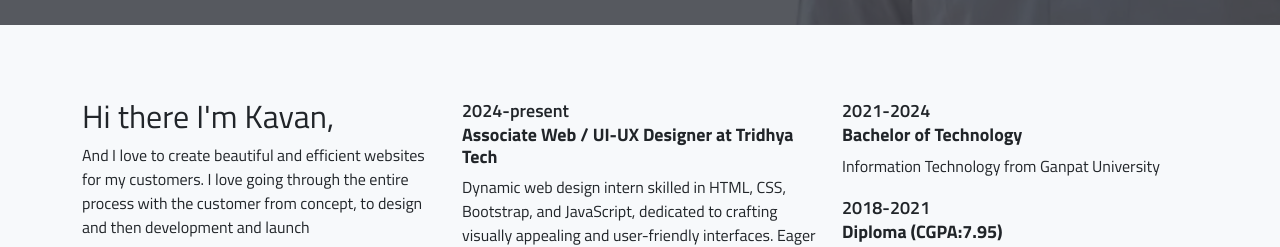
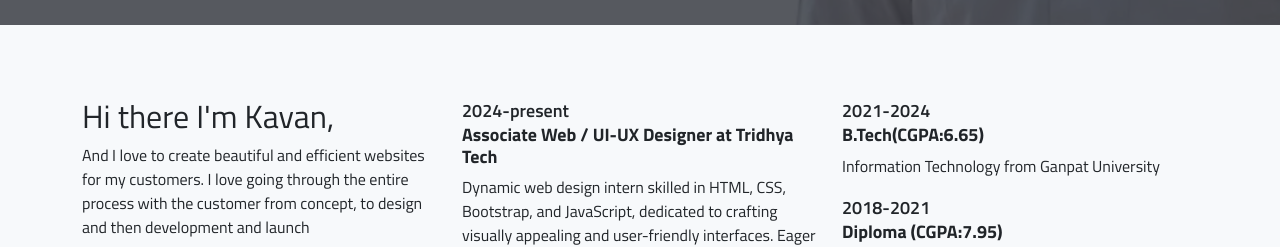
Before and after one commit to KavanGamii/Portfolio, a website: page index.html in a window 1280 px wide. Shown: the part 840-1087 px from the top of the page. Drawn offline with nearby package versions, Linux system fonts and the light colour scheme.

Commit message:
Update index.html

```diff
--- a/index.html
+++ b/index.html
@@ -123,7 +123,7 @@ Associate Web / UI-UX Designer at Tridhya Tech</h3>
                             <div class="col-lg-4 col-md-12">
                                 <div data-aos="fade-up" data-aos-duration="3000">
                                     <span class="aboutYear">2021-2024</span>
-                                    <h3 class="aboutInfo">Bachelor of Technology</h3>
+                                    <h3 class="aboutInfo">B.Tech(CGPA:6.65)</h3>
                                     <p>Information Technology from Ganpat University</p>
                                     <span class="aboutYear">2018-2021</span>
                                     <h3 class="aboutInfo">Diploma (CGPA:7.95)</h3>
```
